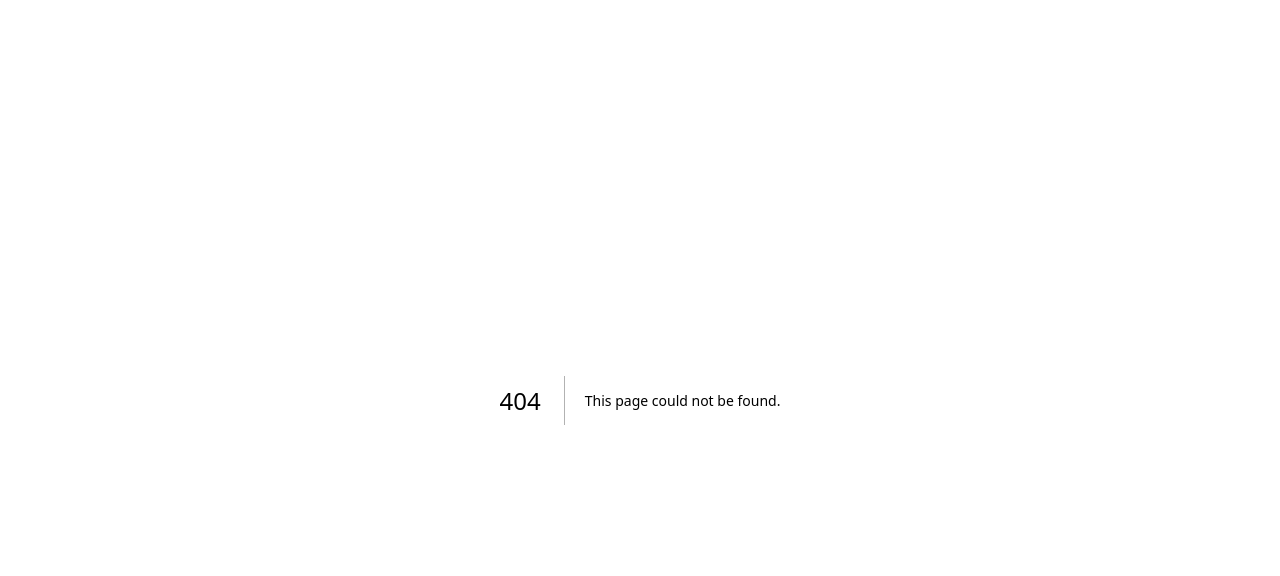
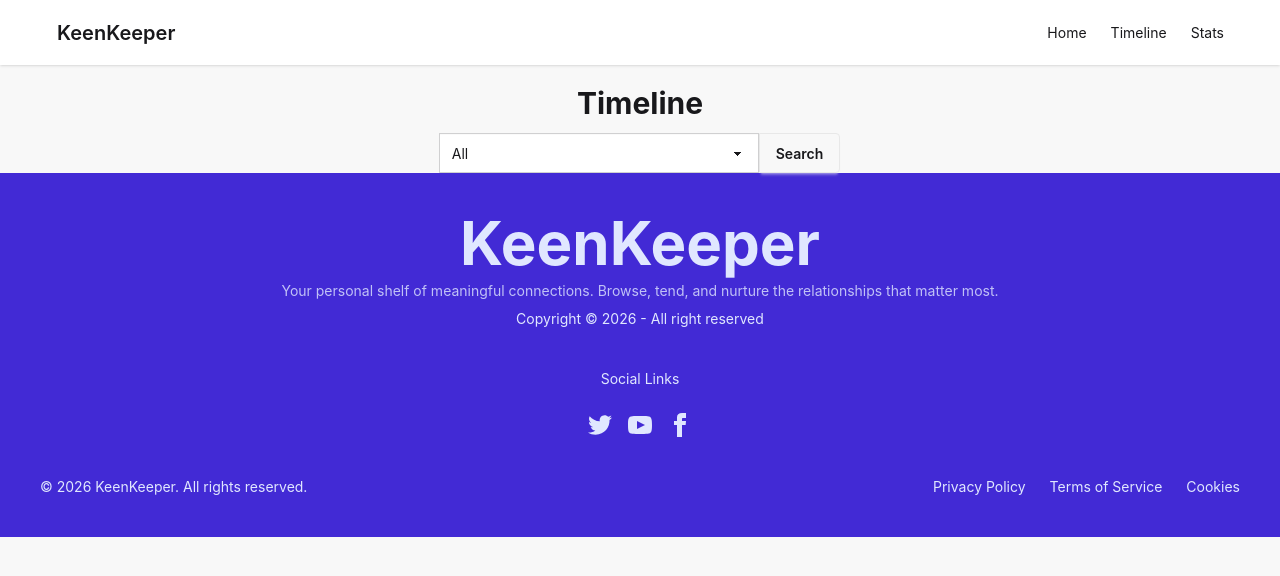
Before and after one commit to Ahnaf-Afif/my-assignment-07-latest, a Next.js app: page /Timeline in a window 1280 px wide. Before the commit this address had no page. Shown: the top 576 px of the page. Built offline with nearby package versions, Linux system fonts and the light colour scheme.

Commit message:
timeline working done

```diff
--- /dev/null
+++ b/src/app/Timeline/page.jsx
@@ -0,0 +1,12 @@
+import React from "react";
+import TimelineBox from "@/components/TimelineBox/TimelineBox";
+
+const page = () => {
+  return (
+    <div>
+      <TimelineBox></TimelineBox>
+    </div>
+  );
+};
+
+export default page;
--- a/src/app/layout.js
+++ b/src/app/layout.js
@@ -1,6 +1,8 @@
 import { Geist, Geist_Mono } from "next/font/google";
 import "./globals.css";
 import Context from "@/context/context";
+import Navbar from "@/components/navbar/Navbar";
+import Footer from "@/components/Footer/Footer";
 
 const geistSans = Geist({
   variable: "--font-geist-sans",
@@ -25,7 +27,11 @@ export default function RootLayout({ children }) {
       className={`${geistSans.variable} ${geistMono.variable} h-full antialiased`}
     >
       <body className="min-h-full flex flex-col bg-base-200 text-base-content">
-        <Context>{children}</Context>
+        <Context>
+          <Navbar />
+          {children}
+          <Footer />
+        </Context>
       </body>
     </html>
   );
--- a/src/app/page.jsx
+++ b/src/app/page.jsx
@@ -8,7 +8,6 @@ import Context from "@/context/context";
 export default function Home() {
   return (
     <div>
-      <Navbar></Navbar>
       <Section1></Section1>
       <Section2></Section2>
       <Section3></Section3>
--- a/src/components/TimelineBox/TimelineBox.jsx
+++ b/src/components/TimelineBox/TimelineBox.jsx
@@ -5,7 +5,6 @@ import { MessageSquare } from "lucide-react";
 import { Video } from "lucide-react";
 
 import { useContext, useState } from "react";
-import { MsgData } from "@/context/context";
 import { MsgData } from "@/context/context";
 
 export default function TimelineBox() {
```
